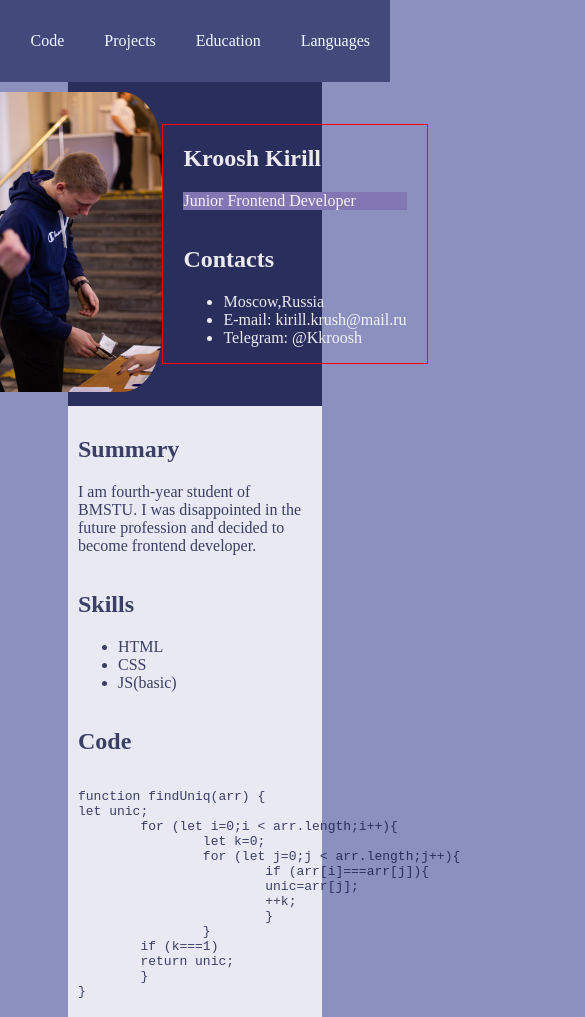
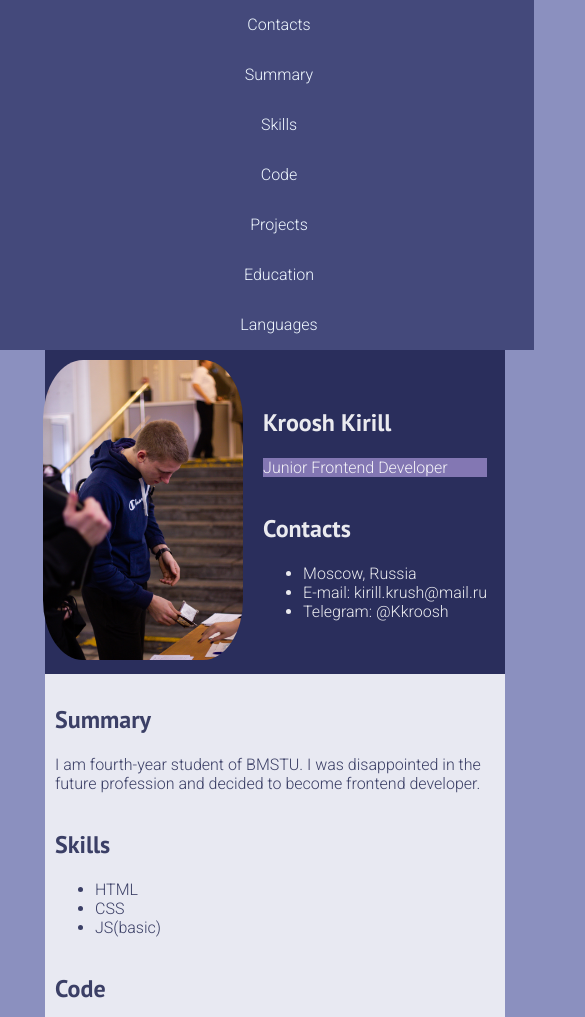
Before and after one commit to Krooshk/rsschool-cv, a plain HTML site: page index.html in a window 390 px wide. Shown: the top 1017 px of the page, 585 px wide, since content can reach past the window. Drawn offline with Linux system fonts and the light colour scheme.

Commit message:
feat: final update cv

```diff
--- a/index.html
+++ b/index.html
@@ -7,10 +7,15 @@
     <meta name="viewport" content="width=device-width, initial-scale=1.0">
     <title>CV</title>
     <link rel="stylesheet" href="style.css">
-    <link rel="icon" href="">
+    <link rel="icon" href="./assets/fav.ico">
+    <link rel="preconnect" href="https://fonts.googleapis.com">
+    <link rel="preconnect" href="https://fonts.gstatic.com" crossorigin>
+    <link href="https://fonts.googleapis.com/css2?family=PT+Sans:ital,wght@0,400;0,700;1,400&display=swap" rel="stylesheet">
+    <link href="https://fonts.googleapis.com/css2?family=PT+Sans:ital,wght@0,400;0,700;1,400&family=Roboto:wght@300&display=swap" rel="stylesheet">
 </head>
 
 <body>
+    <div>
         <header class="header">
             <div class="container up-container">
                 <nav class="nav">
@@ -29,7 +34,7 @@
         <main class="main">
             <div class="container main-first-container">
                 <section class="section" id="photo">
-                <img width="200px" src="./assets/photo.jpg" alt="my photo">
+                    <img width="200" src="./assets/photo.jpg" alt="my photo">
                 </section>
                 <div class="container-name-contacts">
                     <section class="section" id="profile">
@@ -39,7 +44,7 @@
                     <section class="section" id="contacts">
                         <h2 class="section-title">Contacts</h2>
                         <ul>
-                        <li>Moscow,Russia</li>
+                            <li>Moscow, Russia</li>
                             <li>E-mail: kirill.krush@mail.ru</li>
                             <li>Telegram: @Kkroosh</li>
                         </ul>
@@ -48,11 +53,11 @@
             </div>
             <div class="container main-second-container">
                 <section class="section" id="summary">
-                <h2 class="section-title">Summary</h2>
+                    <h2 class="section-summary">Summary</h2>
                     <p>I am fourth-year student of BMSTU. I was disappointed in the future profession and decided to become frontend developer.</p>
                 </section>
                 <section class="section" id="skills">
-                <h2 class="section-title">Skills</h2>
+                    <h2 class="section-skills">Skills</h2>
                     <ul>
                         <li>HTML</li>
                         <li>CSS</li>
@@ -60,7 +65,7 @@
                     </ul>
                 </section>
                 <section class="section" id="code">
-                <h2 class="section-title">Code</h2>
+                    <h2 class="section-code">Code</h2>
                     <pre class="pre">
                 <code>
 function findUniq(arr) {
@@ -81,15 +86,15 @@ let unic;
                 </pre>
                 </section>
                 <section class="section" id="projects">
-                <h2 class="section-title">Projects</h2>
+                    <h2 class="section-projects">Projects</h2>
                     <a href="https://krooshk.github.io/">Calculator</a>
                 </section>
                 <section class="section" id="education">
-                <h2 class="section-title">Education</h2>
+                    <h2 class="section-education">Education</h2>
                     <p>student of Bauman Moscow State Technical University</p>
                 </section>
                 <section class="section" id="Languages">
-                <h2 class="section-title">Languages</h2>
+                    <h2 class="section-Languages">Languages</h2>
                     <ul>
                         <li>Russian - native speaker</li>
                         <li>English - B1</li>
@@ -97,13 +102,15 @@ let unic;
                 </section>
             </div>
         </main>
+    </div>
     <footer class="footer">
         <div class="container container-footer">
             <div>2022
                 <a href="https://github.com/Krooshk">Krooshk</a>
             </div>
             <div>
-                <a href="https://rs.school/js-stage0/"><img width="100px" src="https://rs.school/images/rs_school_js.svg" alt="RS school"></a>
+                <a href="https://rs.school/js-stage0/"><img width="100" src="https://rs.school/images/rs_school_js.svg" alt="RS school"></a>
+            </div>
         </div>
     </footer>
 </body>
--- a/style.css
+++ b/style.css
@@ -9,10 +9,8 @@ body {
     min-height: 100vh;
     background-color: #7178b1d0;
     margin: 0 auto;
-}
-
-.main {
-    min-height: 100px;
+    font-family: 'Roboto', sans-serif;
+    font-size: 16px;
 }
 
 .nav-list {
@@ -28,21 +26,45 @@ body {
     transition: .3s;
 }
 
+.main {
+    min-height: 100px;
+    justify-content: flex-start;
+}
+
+h1,
+h2 {
+    font-family: 'PT Sans', sans-serif;
+}
+
 .header {
     background-color: #343a6dd0;
+    margin: -16px;
+}
+
+.main-first-container img {
+    border-radius: 20%;
+}
+
+.main-first-container {
+    display: flex;
+    align-items: center;
+    justify-content: center;
+    width: 80%;
+    background-color: #141946d0;
+    color: rgba(255, 255, 255, 0.9);
+    padding: 10px;
 }
 
 .main-second-container {
     display: flex;
     flex-wrap: wrap;
-    width: 60%;
+    width: 80%;
     background-color: rgba(255, 255, 255, 0.8);
     color: #141946d0;
     padding: 10px;
 }
 
 .footer {
-    border: 1px solid rgb(0, 4, 255);
     background-color: #141946d0;
 }
 
@@ -59,7 +81,6 @@ body {
     display: flex;
     flex-direction: column;
     padding: 0 20px;
-    border: 1px solid red;
     white-space: nowrap;
 }
 
@@ -67,24 +88,11 @@ body {
     display: flex;
     justify-content: space-between;
     align-items: center;
-    padding: 5px 30px;
+    padding: 5px 10%;
 }
 
-.main-first-container img {
-    border-radius: 20%;
-}
-
-.main-first-container {
-    display: flex;
-    align-items: center;
-    justify-content: center;
-    width: 60%;
-    background-color: #141946d0;
-    color: rgba(255, 255, 255, 0.9);
-    padding: 10px;
-}
-
-a {
+a,
+.container-footer div {
     color: aliceblue;
     text-decoration: none;
 }
@@ -101,12 +109,40 @@ a:hover {
     color: #a7a4b6;
 }
 
+#projects a {
+    color: #141946d0;
+    font-style: italic;
+}
+
+#projects a:hover {
+    text-decoration: underline;
+}
+
 #profile p {
     background-color: #8377b3;
 }
 
-@media (max-width: 768px) {
+@media (max-width: 1100px) {
     .section {
         width: 100%;
     }
 }
+
+@media (max-width: 700px) {
+    .nav-list {
+        display: flex;
+        flex-direction: column;
+    }
+    .header {
+        min-width: 550px;
+    }
+}
+
+@media (max-width: 600px) {
+    .main {
+        min-width: 550px;
+    }
+    .footer {
+        min-width: 550px;
+    }
+}
```
Also changed, not shown: assets/fav.ico (added). Lines whose indentation alone changed are shown as unchanged.
